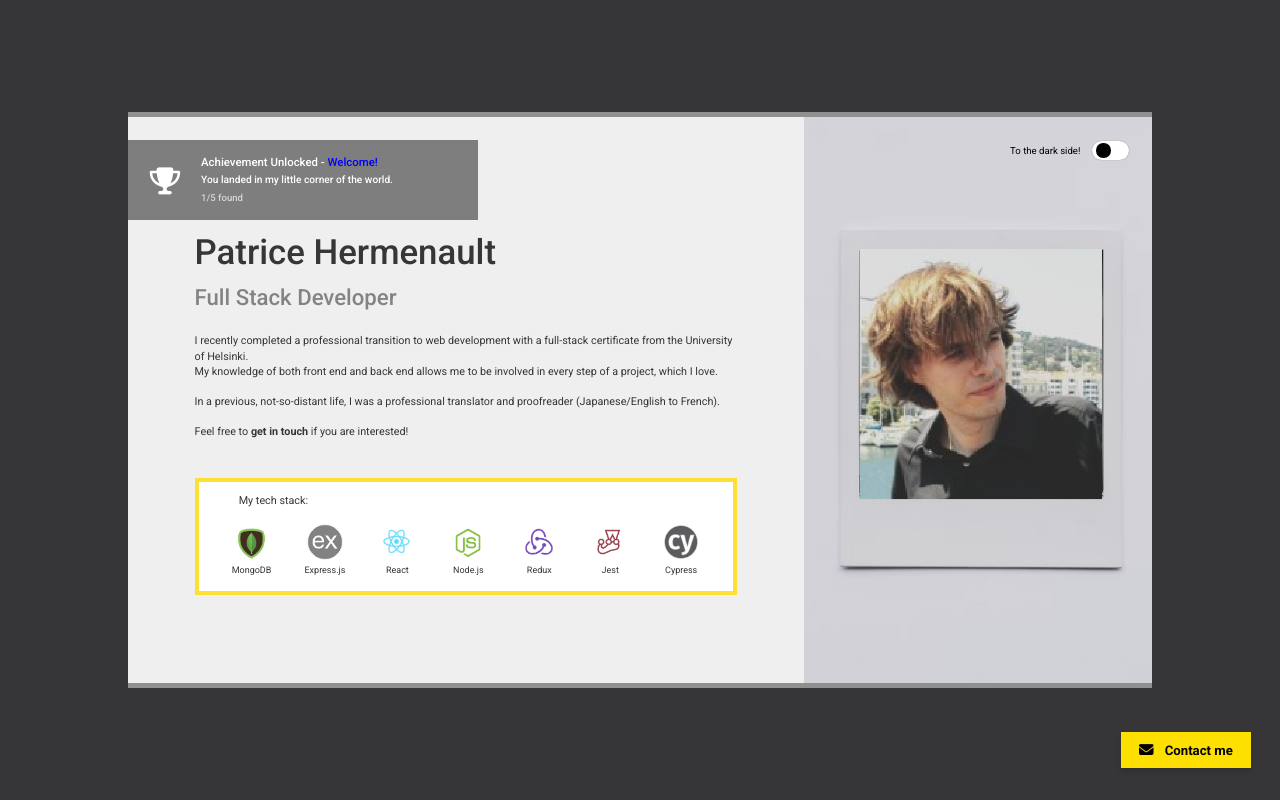
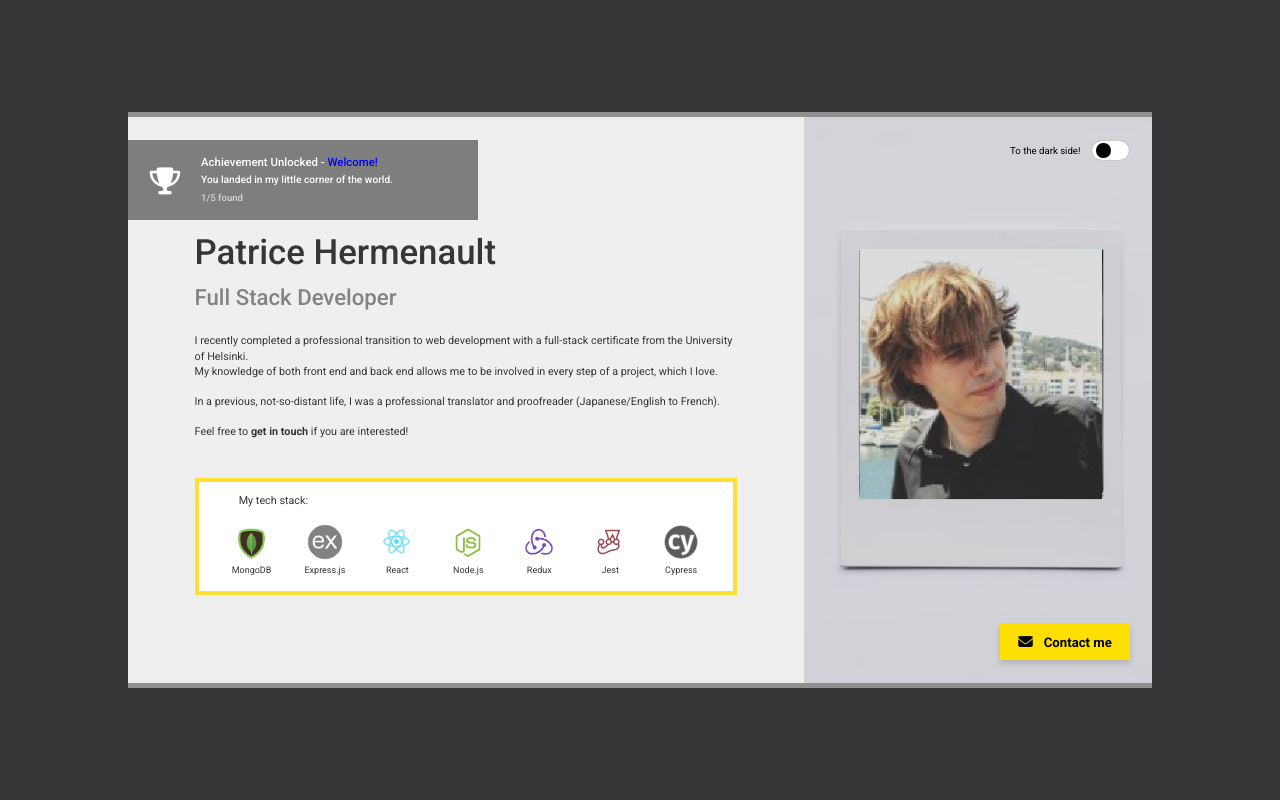
Before and after one commit to FlyingMandarine/portfolio-site, a React (Create React App) app: page / in a window 1280 px wide. Shown: the top 800 px of the page. Built offline with nearby package versions, Linux system fonts and the light colour scheme.

Commit message:
Finished first version of achievement system

```diff
--- a/package.json
+++ b/package.json
@@ -9,7 +9,6 @@
     "react": "^17.0.2",
     "react-dom": "^17.0.2",
     "react-redux": "^7.2.5",
-    "react-router-dom": "^5.3.0",
     "react-scripts": "4.0.3",
     "redux": "^4.1.1",
     "styled-components": "^5.3.1",
--- a/src/components/ContactMe.js
+++ b/src/components/ContactMe.js
@@ -15,9 +15,7 @@ const ContactMe = () => {
         display: 'flex',
         justifyContent: 'center',
         alignItems: 'center',
-        position: 'absolute',
-        bottom: '4%',
-        right: '2.2em',
+        position: 'fixed',
         backgroundColor: '#FDE000',
         boxShadow: '0 3px 6px #00000029',
         cursor: 'pointer',
--- a/src/components/Panels/BioPanel.js
+++ b/src/components/Panels/BioPanel.js
@@ -1,6 +1,4 @@
 import React from 'react'
-
-import ContactMe from '../ContactMe'
 
 import polaroid from '../../images/polaroid-small.png'
 import cypress from '../../images/cypress-small.png'
@@ -155,7 +153,6 @@ const BioPanel = ({ theme, handleToggler }) => {
                     </div>
                 </div>
                 <div style={ rightPanelStyle } className='biopanel-right'>
-                    {/* <ContactMe /> */}
                     <div style={ darkToggleStyle }>
                         <span style={ darkSpanStyle }>
                             {
--- a/src/components/Panels/Project1Panel.js
+++ b/src/components/Panels/Project1Panel.js
@@ -1,8 +1,6 @@
 import React, { useState } from 'react'
 import { useDispatch, useSelector } from 'react-redux'
 import { updateAchievement } from '../../reducers/achievementReducer'
-
-import ContactMe from '../ContactMe'
 
 import strengthgap from '../../images/strengthgap.png'
 
@@ -139,7 +137,6 @@ const Project1Panel = () => {
                     </div>
                 </div>
                 <div style={ rightPanelStyle }>
-                    {/* <ContactMe /> */}
                 </div>
             </div>
         </div>
--- a/src/index.css
+++ b/src/index.css
@@ -100,11 +100,6 @@ input:checked + .slider:before {
     transform: translateX(1.6em);
 }
 
-.contactme-div {
-    width: 222px;
-    height: 58px;
-}
-
 .project-panel-container {
     display: flex;
 }
@@ -139,6 +134,14 @@ form {
         height: 128px;
     }
 
+    .contactme-div {
+        width: 222px;
+        height: 58px;
+
+        left: calc(50% + 690px);
+        bottom: calc(50% - 500px);
+    }
+
     .fa-github {
         font-size: 1.7em;
         top: 15%;
@@ -161,6 +164,14 @@ form {
         top: calc(50% - 435px);
         width: 555px;
         height: 128px;
+    }
+
+    .contactme-div {
+        width: 222px;
+        height: 58px;
+
+        left: calc(50% + 640px);
+        bottom: calc(50% - 470px);
     }
 
     .fa-github {
@@ -194,6 +205,9 @@ form {
     .contactme-div {
         width: 180px;
         height: 46px;
+
+        left: calc(50% + 590px);
+        bottom: calc(50% - 420px);
     }
 
     .fa-github {
@@ -232,6 +246,9 @@ form {
     .contactme-div {
         width: 150px;
         height: 46px;
+
+        left: calc(50% + 550px);
+        bottom: calc(50% - 380px);
     }
 }
 
@@ -259,6 +276,9 @@ form {
     .contactme-div {
         width: 130px;
         height: 36px;
+
+        left: calc(50% + 360px);
+        bottom: calc(50% - 260px);
     }
 
     .biopanel-right {
@@ -295,6 +315,9 @@ form {
     .contactme-div {
         width: 100px;
         height: 30px;
+
+        left: calc(50% + 265px);
+        bottom: calc(50% - 195px);
     }
 
     .biopanel-right {
```
Also changed, not shown: 1 other file (tests, documents, lock files or other folders).
